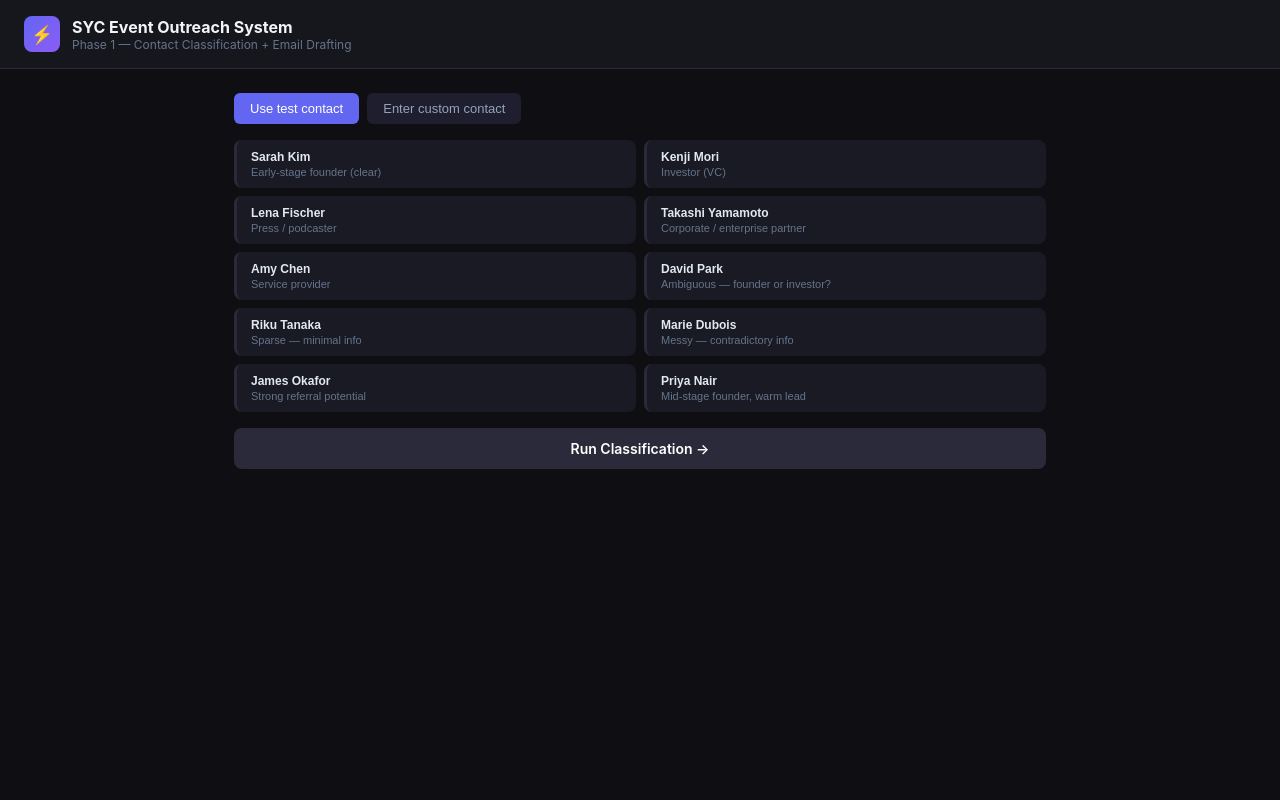
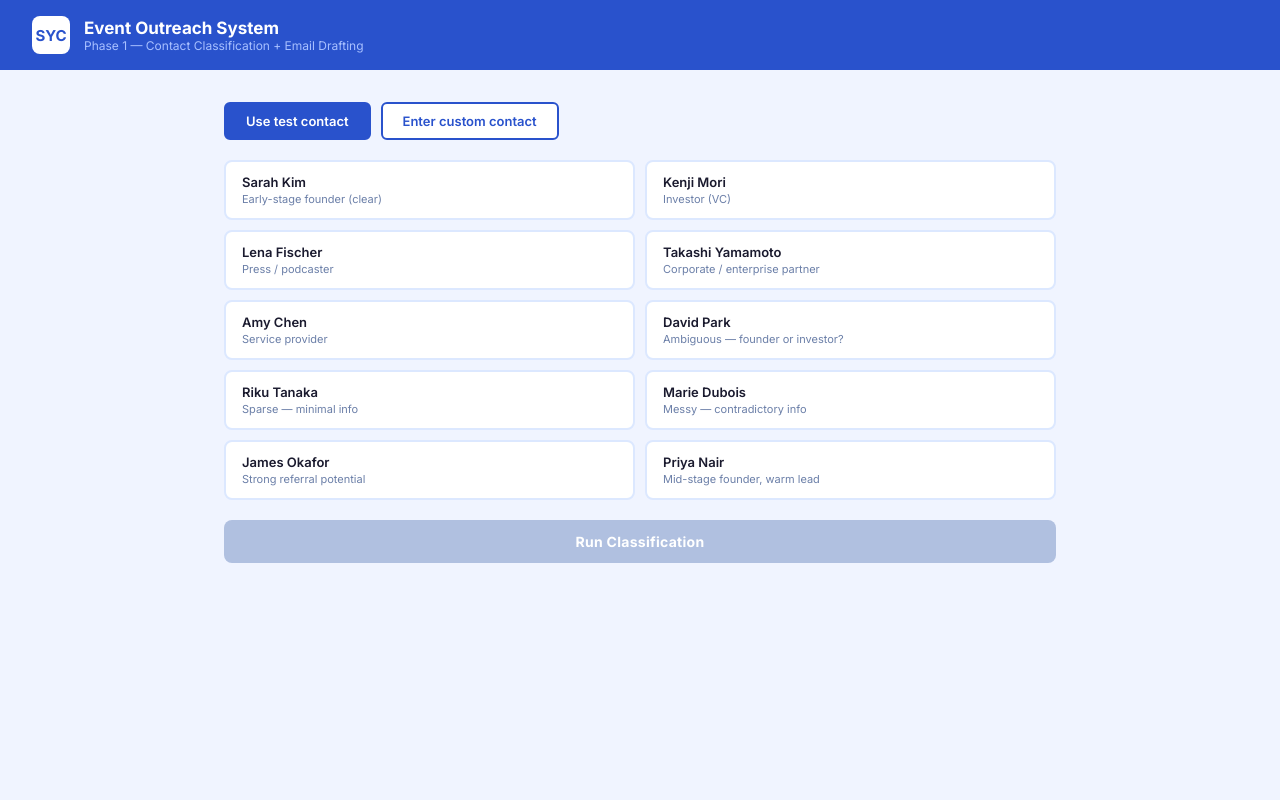
Before and after one commit to PoojaThiru/syc-outreach, a Flask app: page / in a window 1280 px wide. Run offline with Flask 3, Linux system fonts and the light colour scheme.

Commit message:
Refactor index.html for UI enhancements
Updated styles and structure for improved UI and accessibility.

```diff
--- a/templates/index.html
+++ b/templates/index.html
@@ -4,143 +4,144 @@
   <meta charset="UTF-8">
   <meta name="viewport" content="width=device-width, initial-scale=1.0">
   <title>SYC Event Outreach</title>
+  <link href="https://fonts.googleapis.com/css2?family=Inter:wght@400;500;600;700&display=swap" rel="stylesheet">
   <style>
     * { box-sizing: border-box; margin: 0; padding: 0; }
 
     body {
       font-family: 'Inter', system-ui, sans-serif;
-      background: #0f0f13;
-      color: #e2e8f0;
+      background: #f0f4ff;
+      color: #1a1a2e;
       min-height: 100vh;
     }
 
     .header {
-      background: #16161d;
-      border-bottom: 1px solid #2a2a3a;
-      padding: 16px 24px;
+      background: #2952cc;
+      padding: 16px 32px;
       display: flex;
       align-items: center;
-      gap: 12px;
+      gap: 14px;
     }
 
-    .header-icon {
-      width: 36px; height: 36px;
+    .header-logo {
+      width: 38px; height: 38px;
+      background: #fff;
       border-radius: 8px;
-      background: linear-gradient(135deg, #6366f1, #8b5cf6);
       display: flex; align-items: center; justify-content: center;
-      font-size: 18px; flex-shrink: 0;
+      font-weight: 800; font-size: 15px; color: #2952cc; flex-shrink: 0;
     }
 
-    .header-title { font-weight: 700; font-size: 16px; color: #f1f5f9; }
-    .header-sub { font-size: 12px; color: #64748b; }
+    .header-title { font-weight: 700; font-size: 17px; color: #fff; }
+    .header-sub { font-size: 12px; color: #a8c0ff; }
 
-    .container { max-width: 860px; margin: 0 auto; padding: 24px; }
+    .container { max-width: 880px; margin: 0 auto; padding: 32px 24px; }
 
-    .section-title { font-size: 13px; font-weight: 600; color: #64748b; text-transform: uppercase; letter-spacing: 0.05em; margin-bottom: 12px; }
-
-    .mode-toggle { display: flex; gap: 8px; margin-bottom: 16px; }
+    .mode-toggle { display: flex; gap: 10px; margin-bottom: 20px; }
 
     .toggle-btn {
-      padding: 8px 16px; border-radius: 6px; font-size: 13px; font-weight: 500;
-      cursor: pointer; border: none; transition: all 0.15s;
+      padding: 9px 20px; border-radius: 6px; font-size: 13px; font-weight: 600;
+      cursor: pointer; border: 2px solid #2952cc; transition: all 0.15s; font-family: inherit;
     }
-    .toggle-btn.active { background: #6366f1; color: #fff; }
-    .toggle-btn.inactive { background: #1e1e2e; color: #94a3b8; }
+    .toggle-btn.active { background: #2952cc; color: #fff; }
+    .toggle-btn.inactive { background: #fff; color: #2952cc; }
 
-    .contact-grid { display: grid; grid-template-columns: 1fr 1fr; gap: 8px; margin-bottom: 16px; }
+    .contact-grid { display: grid; grid-template-columns: 1fr 1fr; gap: 10px; margin-bottom: 20px; }
 
     .contact-btn {
-      padding: 10px 14px; border-radius: 8px; cursor: pointer;
-      text-align: left; border: none; border-left: 3px solid #2a2a3a;
-      background: #1a1a24; transition: all 0.15s;
+      padding: 12px 16px; border-radius: 8px; cursor: pointer;
+      text-align: left; border: 2px solid #dce8ff;
+      background: #fff; transition: all 0.15s; font-family: inherit;
     }
-    .contact-btn:hover { background: #1e1e30; }
-    .contact-btn.selected { background: #1e1e3a; border-left-color: #6366f1; }
-    .contact-btn .cn { font-size: 12px; font-weight: 600; color: #e2e8f0; margin-bottom: 2px; }
-    .contact-btn .cl { font-size: 11px; color: #64748b; }
+    .contact-btn:hover { border-color: #2952cc; background: #f0f4ff; }
+    .contact-btn.selected { border-color: #2952cc; background: #e8eeff; }
+    .contact-btn .cn { font-size: 13px; font-weight: 600; color: #1a1a2e; margin-bottom: 2px; }
+    .contact-btn .cl { font-size: 11px; color: #6b7fa8; }
 
-    .custom-form { display: grid; grid-template-columns: 1fr 1fr; gap: 10px; margin-bottom: 16px; }
+    .custom-form { display: grid; grid-template-columns: 1fr 1fr; gap: 12px; margin-bottom: 20px; }
     .custom-form .full { grid-column: 1 / -1; }
 
-    label { font-size: 11px; color: #64748b; display: block; margin-bottom: 4px; text-transform: uppercase; letter-spacing: 0.05em; }
+    label { font-size: 11px; color: #6b7fa8; display: block; margin-bottom: 4px; text-transform: uppercase; letter-spacing: 0.05em; font-weight: 600; }
 
     input, textarea {
-      width: 100%; padding: 8px 10px; border-radius: 6px;
-      border: 1px solid #2a2a3a; background: #1a1a24;
-      color: #e2e8f0; font-size: 13px; font-family: inherit;
+      width: 100%; padding: 9px 12px; border-radius: 6px;
+      border: 2px solid #dce8ff; background: #fff;
+      color: #1a1a2e; font-size: 13px; font-family: inherit;
+      transition: border-color 0.15s;
     }
+    input:focus, textarea:focus { outline: none; border-color: #2952cc; }
     textarea { resize: vertical; }
 
     .preview {
-      background: #1a1a24; border-radius: 10px;
-      padding: 14px 16px; margin-bottom: 16px;
-      border: 1px solid #2a2a3a;
+      background: #fff; border-radius: 10px;
+      padding: 16px 18px; margin-bottom: 20px;
+      border: 2px solid #dce8ff;
     }
     .preview-top { display: flex; justify-content: space-between; align-items: flex-start; margin-bottom: 8px; }
-    .preview-name { font-weight: 600; font-size: 15px; color: #f1f5f9; }
-    .preview-role { font-size: 13px; color: #64748b; margin-left: 8px; }
-    .preview-event { font-size: 11px; color: #94a3b8; background: #0f0f13; padding: 3px 8px; border-radius: 4px; white-space: nowrap; }
-    .preview-notes { font-size: 13px; color: #94a3b8; line-height: 1.6; }
+    .preview-name { font-weight: 700; font-size: 15px; color: #1a1a2e; }
+    .preview-role { font-size: 13px; color: #6b7fa8; margin-left: 8px; }
+    .preview-event { font-size: 11px; color: #2952cc; background: #e8eeff; padding: 3px 10px; border-radius: 20px; white-space: nowrap; font-weight: 600; }
+    .preview-notes { font-size: 13px; color: #4a5568; line-height: 1.6; }
 
     .run-btn {
-      width: 100%; padding: 12px; border-radius: 8px; border: none;
-      background: linear-gradient(135deg, #6366f1, #8b5cf6);
-      color: #fff; font-weight: 600; font-size: 14px;
-      cursor: pointer; margin-bottom: 20px; transition: all 0.2s;
-      font-family: inherit;
+      width: 100%; padding: 13px; border-radius: 8px; border: none;
+      background: #2952cc;
+      color: #fff; font-weight: 700; font-size: 14px;
+      cursor: pointer; margin-bottom: 24px; transition: all 0.2s;
+      font-family: inherit; letter-spacing: 0.02em;
     }
-    .run-btn:disabled { background: #2a2a3a; cursor: not-allowed; }
+    .run-btn:hover { background: #1e3fa8; }
+    .run-btn:disabled { background: #b0c0e0; cursor: not-allowed; }
 
     .error {
-      background: #2d1b1b; border: 1px solid #7f1d1d;
-      border-radius: 8px; padding: 14px; color: #fca5a5;
+      background: #fff0f0; border: 2px solid #ffb0b0;
+      border-radius: 8px; padding: 14px; color: #c0392b;
       font-size: 13px; margin-bottom: 16px;
     }
 
     .result-card {
-      background: #1a1a24; border-radius: 10px;
-      padding: 16px; border: 1px solid #2a2a3a; margin-bottom: 14px;
+      background: #fff; border-radius: 10px;
+      padding: 18px; border: 2px solid #dce8ff; margin-bottom: 16px;
     }
 
     .category-badge {
-      color: #fff; font-size: 12px; font-weight: 600;
-      padding: 3px 10px; border-radius: 20px;
-      display: inline-block; margin-bottom: 10px;
+      color: #fff; font-size: 12px; font-weight: 700;
+      padding: 4px 12px; border-radius: 20px;
+      display: inline-block; margin-bottom: 12px; letter-spacing: 0.03em;
     }
 
-    .angle { font-size: 14px; color: #e2e8f0; font-style: italic; }
+    .angle { font-size: 14px; color: #2952cc; font-style: italic; font-weight: 500; }
 
     .flags {
-      margin-top: 10px; padding: 8px 12px;
-      background: #1e1a0e; border-radius: 6px;
-      border: 1px solid #78350f;
+      margin-top: 12px; padding: 10px 14px;
+      background: #fffbea; border-radius: 6px;
+      border: 2px solid #f6c90e;
     }
-    .flags-label { font-size: 11px; font-weight: 600; color: #fbbf24; text-transform: uppercase; letter-spacing: 0.05em; }
-    .flags-text { font-size: 12px; color: #fcd34d; }
+    .flags-label { font-size: 11px; font-weight: 700; color: #b8860b; text-transform: uppercase; letter-spacing: 0.05em; }
+    .flags-text { font-size: 12px; color: #7a6000; }
 
-    .email-tabs { background: #1a1a24; border-radius: 10px; border: 1px solid #2a2a3a; overflow: hidden; }
-    .email-tab-nav { display: flex; border-bottom: 1px solid #2a2a3a; }
+    .email-tabs { background: #fff; border-radius: 10px; border: 2px solid #dce8ff; overflow: hidden; }
+    .email-tab-nav { display: flex; border-bottom: 2px solid #dce8ff; background: #f0f4ff; }
 
     .email-tab-btn {
-      flex: 1; padding: 10px; border: none; cursor: pointer;
-      font-size: 13px; font-weight: 500; background: transparent;
-      color: #64748b; border-bottom: 2px solid transparent;
+      flex: 1; padding: 11px; border: none; cursor: pointer;
+      font-size: 13px; font-weight: 600; background: transparent;
+      color: #6b7fa8; border-bottom: 3px solid transparent;
       transition: all 0.15s; font-family: inherit;
     }
-    .email-tab-btn.active { background: #0f0f13; color: #818cf8; border-bottom-color: #6366f1; }
+    .email-tab-btn.active { background: #fff; color: #2952cc; border-bottom-color: #2952cc; }
 
-    .email-content { padding: 16px; display: none; }
+    .email-content { padding: 18px; display: none; }
     .email-content.active { display: block; }
 
-    .email-label { font-size: 12px; color: #64748b; margin-bottom: 4px; text-transform: uppercase; letter-spacing: 0.05em; }
-    .email-subject { font-size: 14px; font-weight: 600; color: #e2e8f0; margin-bottom: 14px; }
-    .email-body { font-size: 14px; color: #cbd5e1; line-height: 1.75; white-space: pre-wrap; }
+    .email-label { font-size: 11px; color: #6b7fa8; margin-bottom: 4px; text-transform: uppercase; letter-spacing: 0.05em; font-weight: 600; }
+    .email-subject { font-size: 15px; font-weight: 700; color: #1a1a2e; margin-bottom: 16px; }
+    .email-body { font-size: 14px; color: #4a5568; line-height: 1.8; white-space: pre-wrap; }
 
     .hidden { display: none; }
 
     .spinner {
       display: inline-block; width: 14px; height: 14px;
-      border: 2px solid #ffffff40; border-top-color: #fff;
+      border: 2px solid #ffffff60; border-top-color: #fff;
       border-radius: 50%; animation: spin 0.7s linear infinite;
       margin-right: 8px; vertical-align: middle;
     }
@@ -150,9 +151,9 @@
 <body>
 
 <div class="header">
-  <div class="header-icon">⚡</div>
+  <div class="header-logo">SYC</div>
   <div>
-    <div class="header-title">SYC Event Outreach System</div>
+    <div class="header-title">Event Outreach System</div>
     <div class="header-sub">Phase 1 — Contact Classification + Email Drafting</div>
   </div>
 </div>
@@ -192,7 +193,7 @@
   </div>
 
   <button class="run-btn" id="run-btn" onclick="runClassification()" disabled>
-    Run Classification →
+    Run Classification
   </button>
 
   <div class="error hidden" id="error"></div>
@@ -202,16 +203,16 @@
       <span class="category-badge" id="r-category"></span>
       <div class="angle" id="r-angle"></div>
       <div class="flags hidden" id="r-flags">
-        <span class="flags-label">⚠ Flags: </span>
+        <span class="flags-label">Flags: </span>
         <span class="flags-text" id="r-flags-text"></span>
       </div>
     </div>
 
     <div class="email-tabs">
       <div class="email-tab-nav">
-        <button class="email-tab-btn active" onclick="switchEmail('day1')">Day 1 — Reconnect</button>
-        <button class="email-tab-btn" onclick="switchEmail('day7')">Day 7 — Value-add</button>
-        <button class="email-tab-btn" onclick="switchEmail('day21')">Day 21 — Check-in</button>
+        <button class="email-tab-btn active" onclick="switchEmail('day1')">Day 1 Reconnect</button>
+        <button class="email-tab-btn" onclick="switchEmail('day7')">Day 7 Value Add</button>
+        <button class="email-tab-btn" onclick="switchEmail('day21')">Day 21 Check In</button>
       </div>
       <div class="email-content active" id="tab-day1">
         <div class="email-label">Subject</div>
@@ -251,12 +252,12 @@
   });
 
   const categoryColors = {
-    founder_prospect: '#6366f1',
-    investor: '#0ea5e9',
-    press_media: '#8b5cf6',
+    founder_prospect: '#2952cc',
+    investor: '#0891b2',
+    press_media: '#7c3aed',
     corporate_partner: '#0d9488',
     service_provider: '#64748b',
-    community_connector: '#f59e0b',
+    community_connector: '#d97706',
     other: '#94a3b8'
   };
 
@@ -297,7 +298,7 @@
   async function runClassification() {
     const btn = document.getElementById('run-btn');
     btn.disabled = true;
-    btn.innerHTML = '<span class="spinner"></span>Classifying + drafting emails...';
+    btn.innerHTML = '<span class="spinner"></span>Classifying and drafting emails...';
     document.getElementById('result').classList.add('hidden');
     document.getElementById('error').classList.add('hidden');
 
@@ -357,7 +358,7 @@
     }
 
     btn.disabled = false;
-    btn.innerHTML = 'Run Classification →';
+    btn.innerHTML = 'Run Classification';
   }
 </script>
 </body>
```
